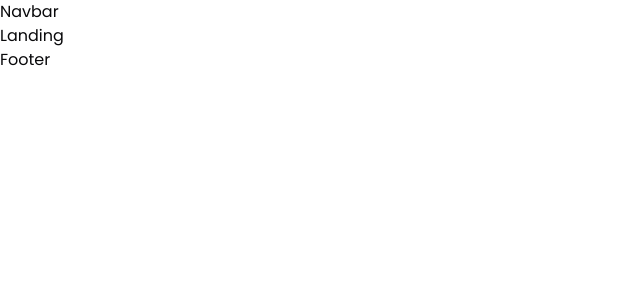
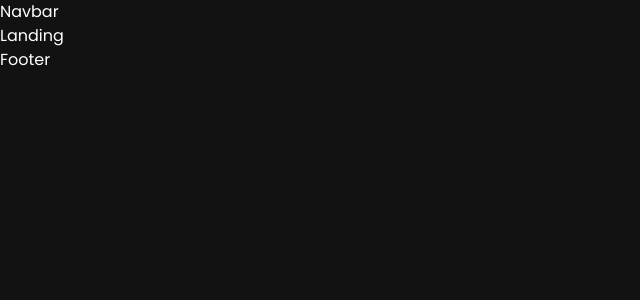
Before and after one commit to AbhilashMadi/Spotify-Clone, a React (Vite) app in the folder frontend/: page / in a window 1280 px wide. Shown: the top 300 px of the page, without its empty margins (0-640 px from the left). Built offline with nearby package versions, Linux system fonts and the light colour scheme.

Commit message:
colors reset

```diff
--- a/frontend/src/css/index.css
+++ b/frontend/src/css/index.css
@@ -1,5 +1,8 @@
 /* Fonts */
 @import url('./fonts.css');
+
+/* Reset */
+@import url('./reset.css');
 
 /* Tailwind */
 @tailwind base;
@@ -9,10 +12,13 @@
 
 @layer base {
   :root {
-    --background: 0 0% 100%;
-    --foreground: 240 10% 3.9%;
+    /* --background: 0 0% 100%; */
+    --background: 0 0% 7%;
+    /* --foreground: 240 10% 3.9%; */
+    --foreground: 0 0% 100%;
 
-    --card: 0 0% 100%;
+    /* --card: 0 0% 100%; */
+    --card: 129 59% 50%;
     --card-foreground: 240 10% 3.9%;
 
     --popover: 0 0% 100%;
@@ -75,6 +81,7 @@
   * {
     @apply border-border;
   }
+
   body {
     @apply bg-background text-foreground;
   }
--- /dev/null
+++ b/frontend/src/css/reset.css
@@ -0,0 +1,5 @@
+#root {
+  min-height: 100vh;
+  width: 100%;
+  background: var(hsl(--background));
+}
```
